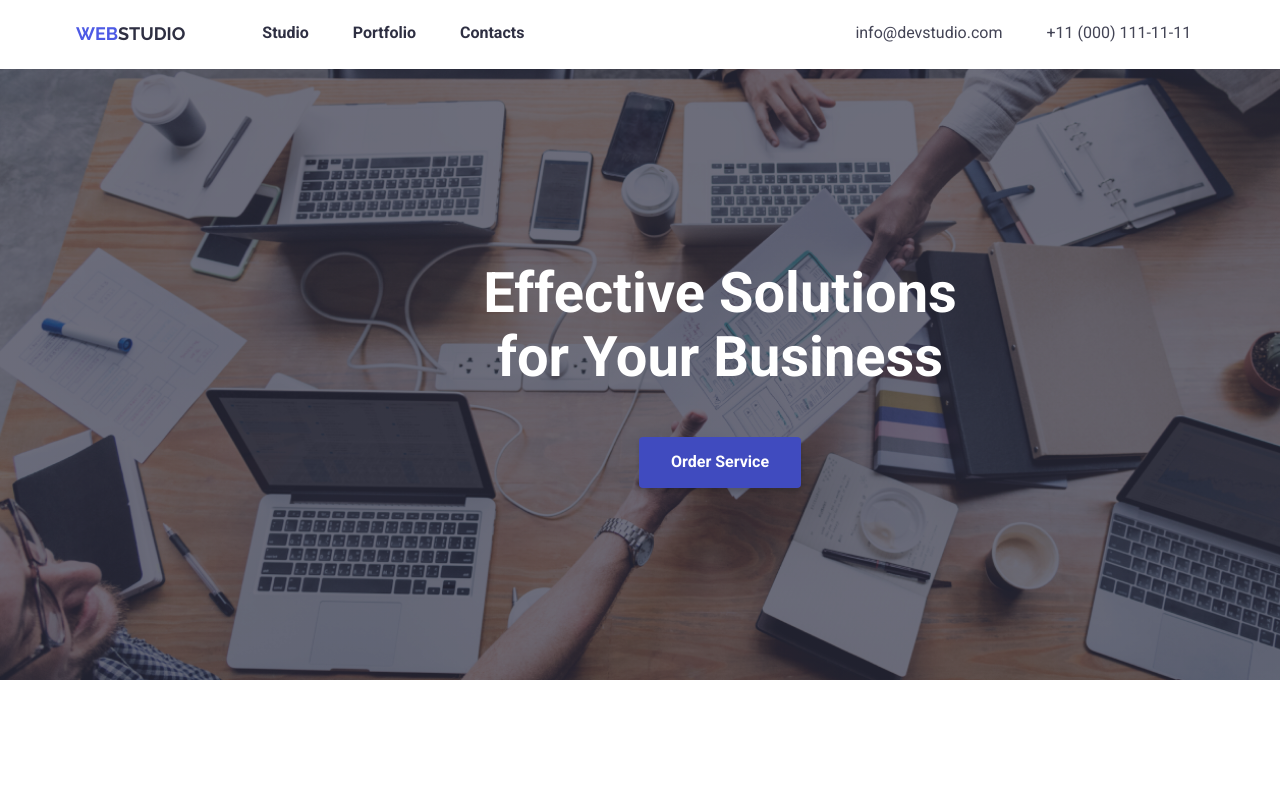
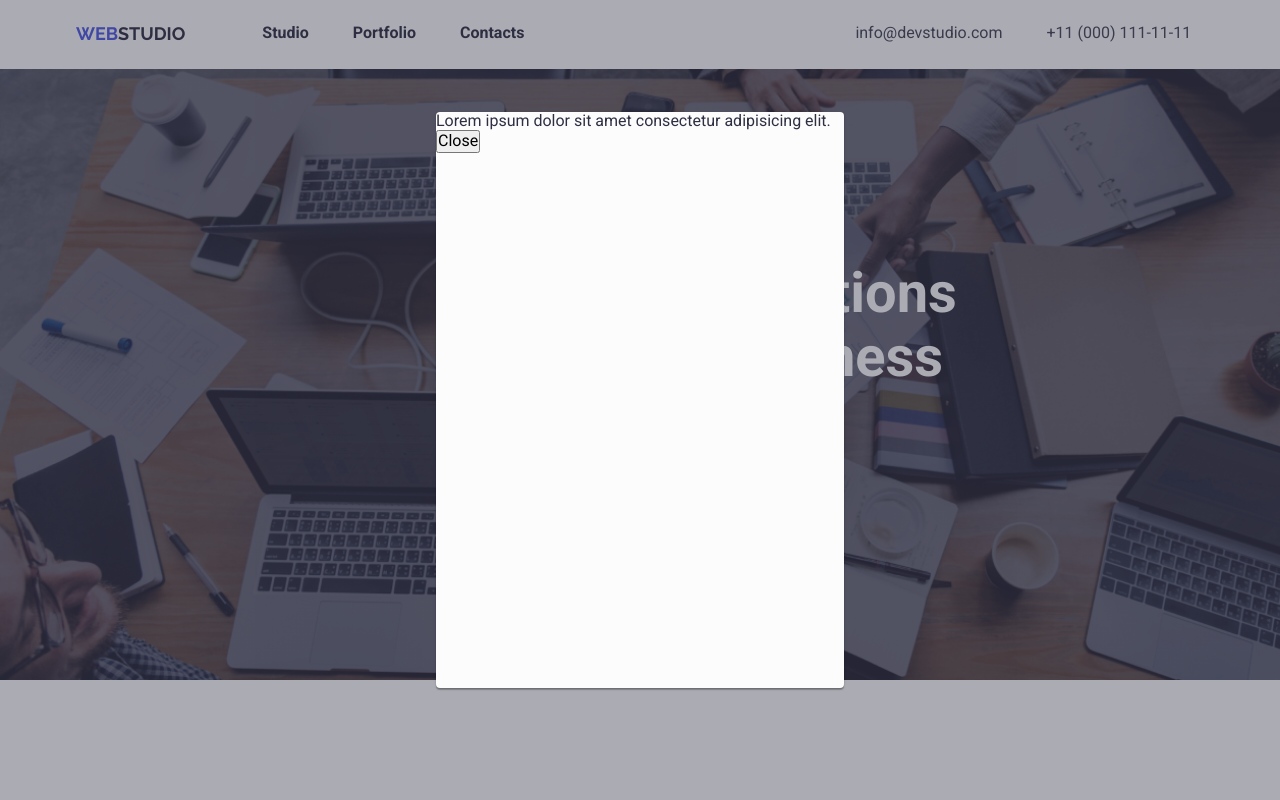
Before and after one commit to Savitsky95/goit-markup-hw-05, a plain HTML site: page index.html in a window 1280 px wide. Both pictures are taken after a click on the button "Order Service". Shown: the top 800 px of the page. Drawn offline with Linux system fonts and the light colour scheme.

Commit message:
make modal

```diff
--- a/css/style.css
+++ b/css/style.css
@@ -56,6 +56,29 @@
     border: 0;
     margin-left: auto;
     margin-right: auto;
+}
+.backdrop {
+    position: fixed;
+    left: 0;
+    top: 0;
+    width: 100%;
+    height: 100%;
+background: rgba(46, 47, 66, 0.4);
+}
+.backdrop.is-hidden {
+    opacity: 0;
+    pointer-events: none;
+}
+.modal {
+    position: absolute;
+    top: 50%;
+    left: 50%;
+    transform: translate(-50%, -50%);
+    width: 408px;
+    height: 576px;
+    background-color: #FCFCFC;
+    box-shadow: 0px 1px 1px rgba(0, 0, 0, 0.14), 0px 1px 3px rgba(0, 0, 0, 0.12), 0px 2px 1px rgba(0, 0, 0, 0.2);
+    border-radius: 4px;
 }
 .secondlogo {
     color: #F4F4FD;
--- a/index.html
+++ b/index.html
@@ -45,7 +45,13 @@
         <section class="top-color">
             <div class="container-top-color">
                 <h1 class="text"> Effective Solutions for Your Business</h1>
-                <button type="button" class="first-button">Order Service</button>
+                <button type="button" class="first-button" data-modal-open>Order Service</button>
+            </div>
+            <div class="backdrop is-hidden" data-modal>
+                <div class="modal">
+                    <p> Lorem ipsum dolor sit amet consectetur adipisicing elit.</p>
+                    <button type="button" data-modal-close>Close</button>
+                </div>
             </div>
         </section>
         <section class="second-section">
@@ -372,6 +378,7 @@
             </div>
         </div>
     </footer>
+    <script src="./js/modal.js"></script>
 </body>
 
 </html>
--- /dev/null
+++ b/js/modal.js
@@ -0,0 +1,14 @@
+(() => {
+  const refs = {
+    openModalBtn: document.querySelector("[data-modal-open]"),
+    closeModalBtn: document.querySelector("[data-modal-close]"),
+    modal: document.querySelector("[data-modal]"),
+  };
+
+  refs.openModalBtn.addEventListener("click", toggleModal);
+  refs.closeModalBtn.addEventListener("click", toggleModal);
+
+  function toggleModal() {
+    refs.modal.classList.toggle("is-hidden");
+  }
+})();
```
